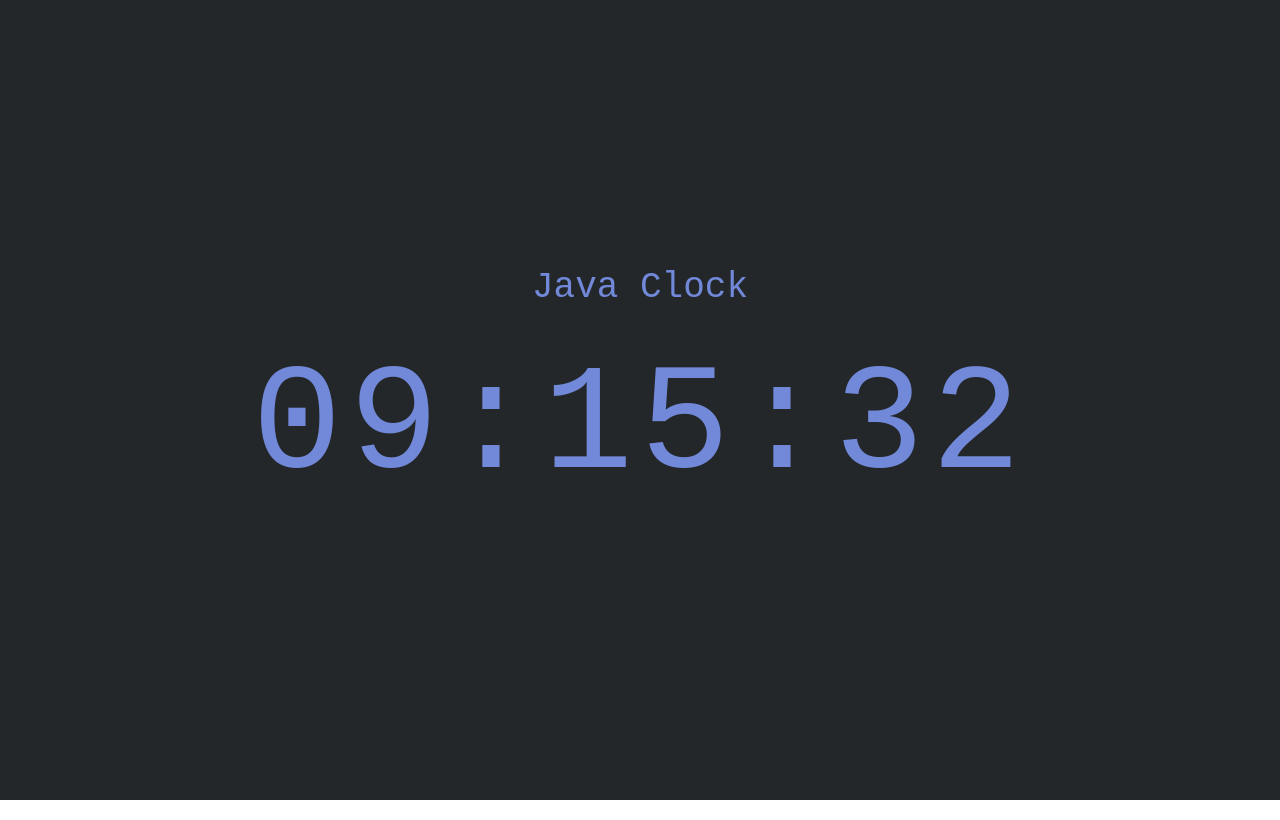
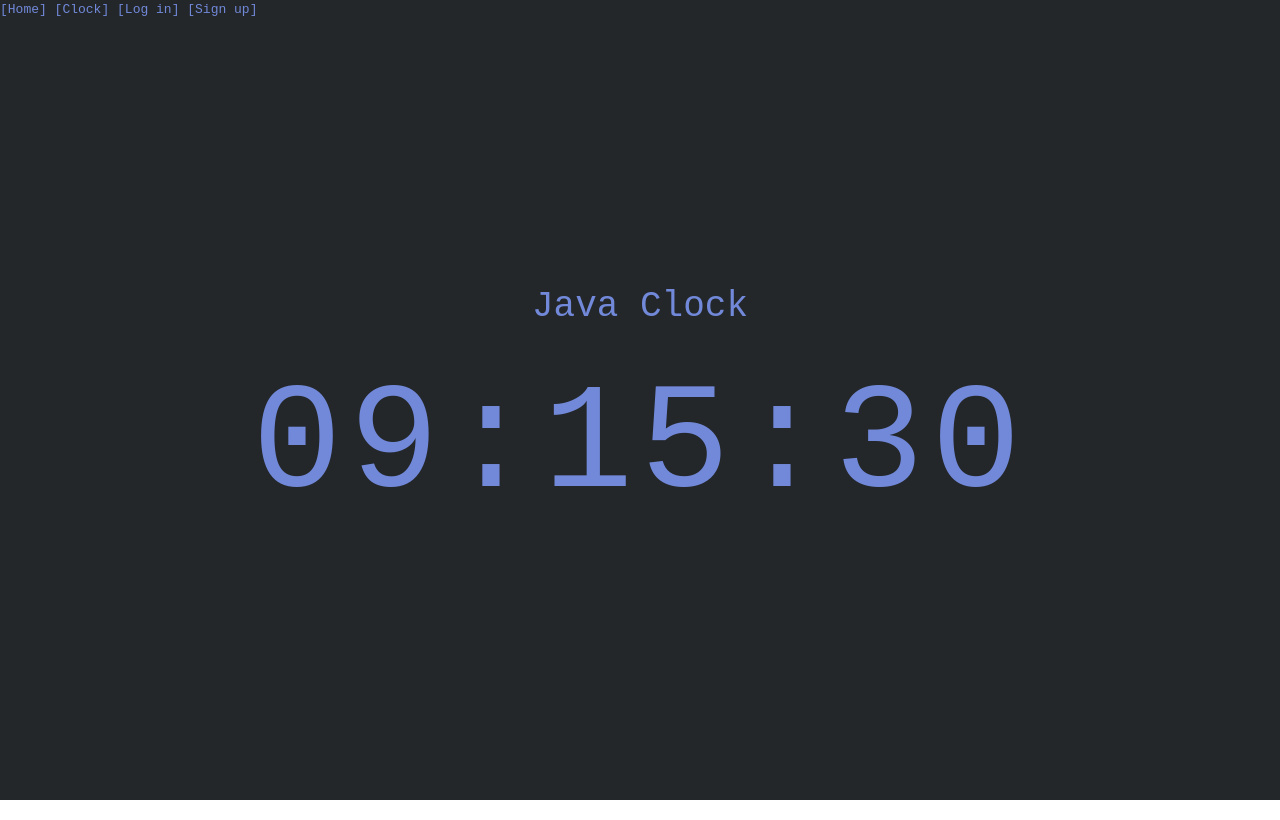
Before and after one commit to npnkhoi/JavaClock, a Vue app in the folder javaclock-frontend/: page /clock in a window 1280 px wide. Built offline with nearby package versions, Linux system fonts and the light colour scheme.

Commit message:
Add vue-router

```diff
--- a/javaclock-frontend/package.json
+++ b/javaclock-frontend/package.json
@@ -11,7 +11,8 @@
     "core-js": "^3.6.5",
     "moment": "^2.29.0",
     "tailwindcss": "^1.8.10",
-    "vue": "^3.0.0-0"
+    "vue": "^3.0.0-0",
+    "vue-router": "^4.0.0-alpha.4"
   },
   "devDependencies": {
     "@vue/cli-plugin-babel": "~4.5.0",
--- a/javaclock-frontend/public/index.html
+++ b/javaclock-frontend/public/index.html
@@ -8,11 +8,7 @@
     <title> Java Clock </title>
   </head>
   <body>
-    <noscript>
-      <strong>We're sorry but <%= htmlWebpackPlugin.options.title %> doesn't work properly without JavaScript enabled. Please enable it to continue.</strong>
-    </noscript>
     <div id="app"></div>
-    <!-- built files will be auto injected -->
   </body>
 </html>
 
--- a/javaclock-frontend/src/App.vue
+++ b/javaclock-frontend/src/App.vue
@@ -1,17 +1,24 @@
 <template>
-  <div class="absolute h-full w-full">
-    <Clock/>
+  <div class="main-page absolute h-full w-full">
+    <router-link to='/'> [Home] </router-link>
+    <router-link to='/clock'> [Clock] </router-link>
+    <router-link to='/login'> [Log in] </router-link>
+    <router-link to='/signup'> [Sign up] </router-link>
+    <br>
+    <router-view />
   </div>
-
 </template>
 
 <script>
-import Clock from './components/Clock';
 
 export default {
   name: 'App',
-  components: {
-    Clock
-  }
 }
 </script>
+
+<style>
+.main-page {
+  color: #7289da;
+  background-color: #23272a;
+}
+</style>
--- a/javaclock-frontend/src/components/Clock.vue
+++ b/javaclock-frontend/src/components/Clock.vue
@@ -12,7 +12,7 @@ import moment from 'moment';
 export default {
   data () {
     return {
-      currentTime: "Loading clock"
+      currentTime: "Loading"
     }
   },
   mounted: function () {
@@ -24,10 +24,6 @@ export default {
 </script>
 
 <style>
-.clock-wrapper {
-  color: #7289da;
-  background-color: #23272a;
-}
 
 .time {
   font-size: 150px;
--- /dev/null
+++ b/javaclock-frontend/src/components/Home.vue
@@ -0,0 +1,13 @@
+<template>
+<div>This is home</div>
+</template>
+
+<script>
+export default {
+
+}
+</script>
+
+<style>
+
+</style>
--- /dev/null
+++ b/javaclock-frontend/src/components/Login.vue
@@ -0,0 +1,13 @@
+<template>
+<div>This is login modal</div>
+</template>
+
+<script>
+export default {
+
+}
+</script>
+
+<style>
+
+</style>
--- /dev/null
+++ b/javaclock-frontend/src/components/Signup.vue
@@ -0,0 +1,13 @@
+<template>
+<div>This is signup modal</div>
+</template>
+
+<script>
+export default {
+
+}
+</script>
+
+<style>
+
+</style>
--- /dev/null
+++ b/javaclock-frontend/src/router/index.js
@@ -0,0 +1,31 @@
+import { createRouter, createWebHistory } from 'vue-router'
+import Clock from '../components/Clock.vue'
+import Home from '../components/Home.vue'
+import Login from '../components/Login.vue'
+import Signup from '../components/Signup.vue'
+
+const routerHistory = createWebHistory()
+
+const router = createRouter({
+    history: routerHistory,
+    routes: [
+        {
+            path: '/',
+            component: Home
+        },
+        {
+            path: '/clock',
+            component: Clock
+        },
+        {
+            path: '/login',
+            component: Login
+        },
+        {
+            path: '/signup',
+            component: Signup
+        },
+    ]
+  })
+
+export default router
--- /dev/null
+++ b/javaclock-frontend/webpack.config.js
@@ -0,0 +1,10 @@
+module.exports = {
+    devServer: {
+        inline: true,
+        hot: true,
+        stats: 'minimal',
+        contentBase: __dirname,
+        overlay: true,
+        historyApiFallback: true
+    }
+}
```
Also changed, not shown: javaclock-frontend/src/main.js (+5 -2 lines), 1 other file (tests, documents, lock files or other folders).
